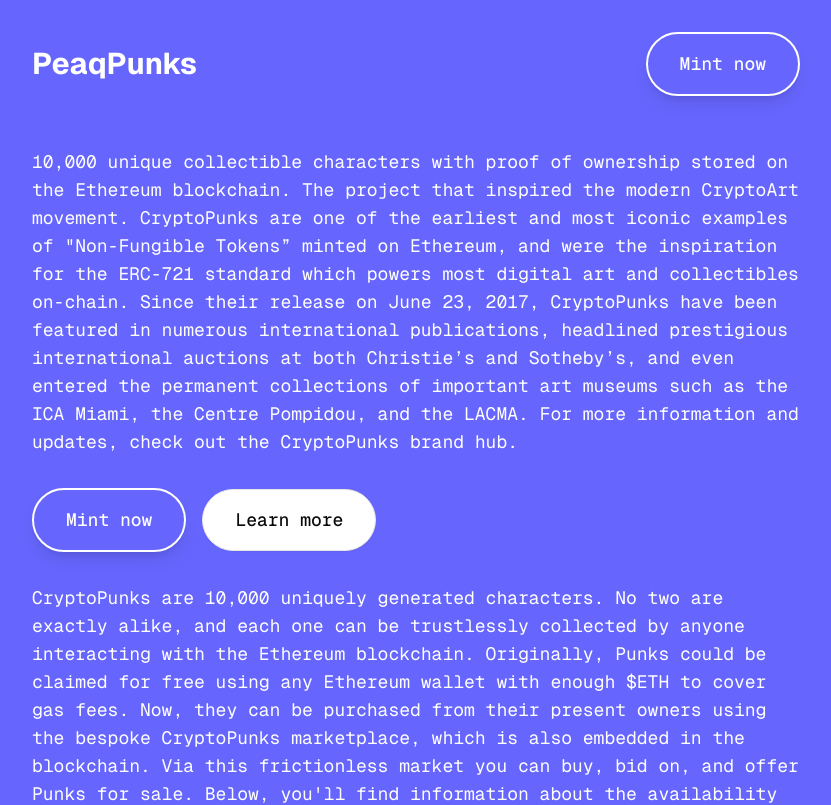
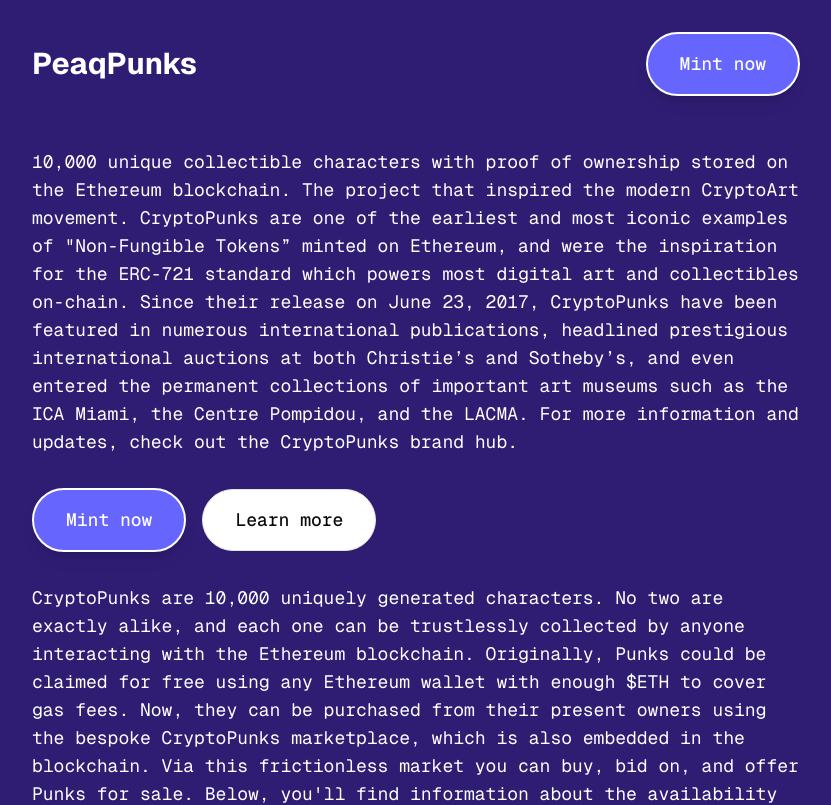
Before and after one commit to hurley87/peaqpunks, a Next.js app: page / in a window 1280 px wide. Shown: the top 805 px of the page, without its empty margins (224-1055 px from the left). Built offline with nearby package versions, Linux system fonts and the light colour scheme.

Commit message:
UPDATE UI

```diff
--- a/app/layout.tsx
+++ b/app/layout.tsx
@@ -27,7 +27,7 @@
   return (
     <html lang="en">
       <body
-        className={`${geistSans.variable} ${geistMono.variable} antialiased bg-primary`}
+        className={`${geistSans.variable} ${geistMono.variable} antialiased bg-[#2f1d74]`}
       >
         <Header />
         <main className="pt-16">
--- a/components/Header.tsx
+++ b/components/Header.tsx
@@ -4,7 +4,7 @@
 const Header = () => {
   return (
     <header className="fixed top-0 left-0 right-0 z-50">
-      <div className="max-w-3xl mx-auto py-4 sm:py-6 lg:py-8 bg-primary">
+      <div className="max-w-3xl mx-auto py-4 sm:py-6 lg:py-8 bg-[#2f1d74]">
         <div className="flex justify-between items-center h-16">
           <div className="flex-shrink-0">
             <Link
```
